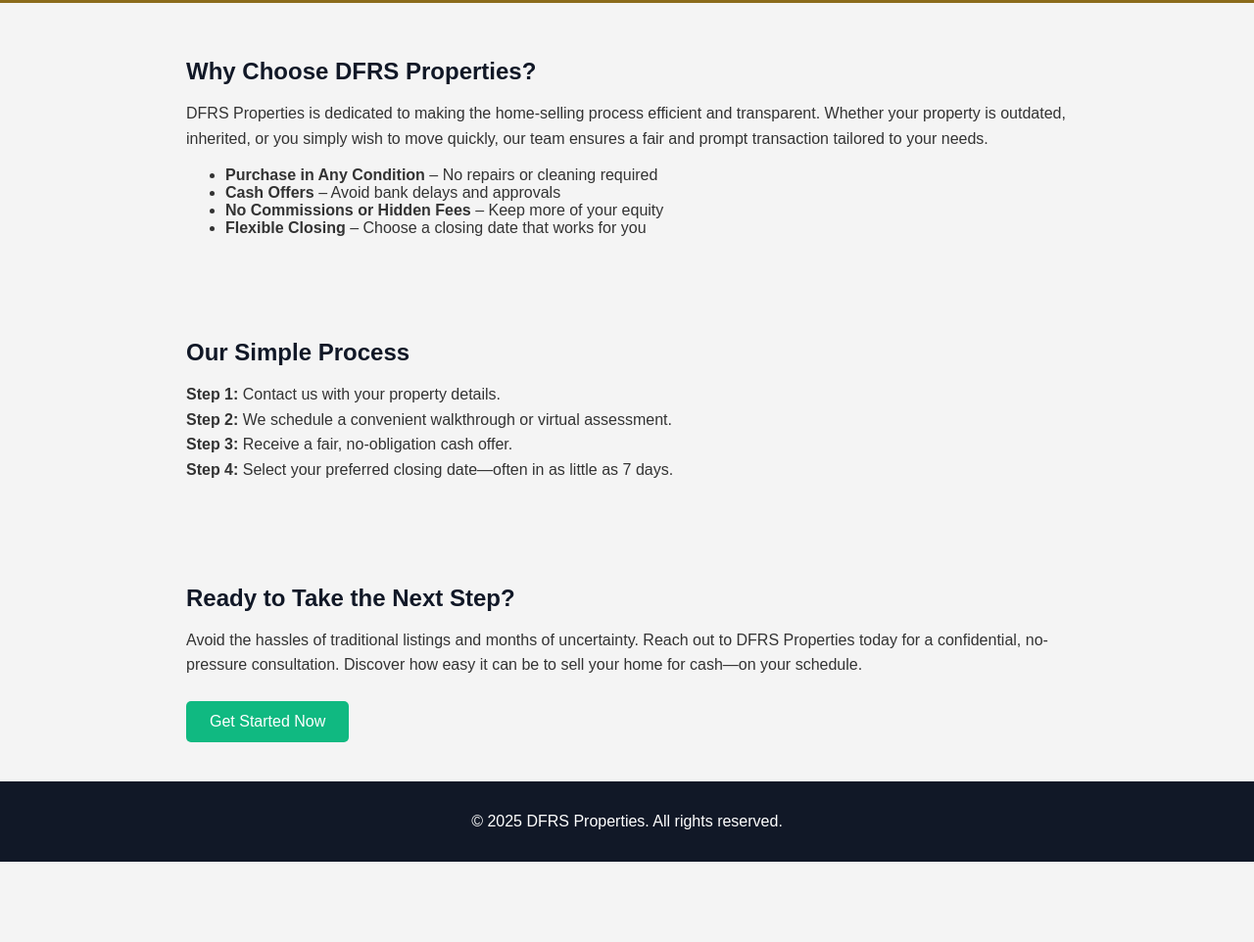
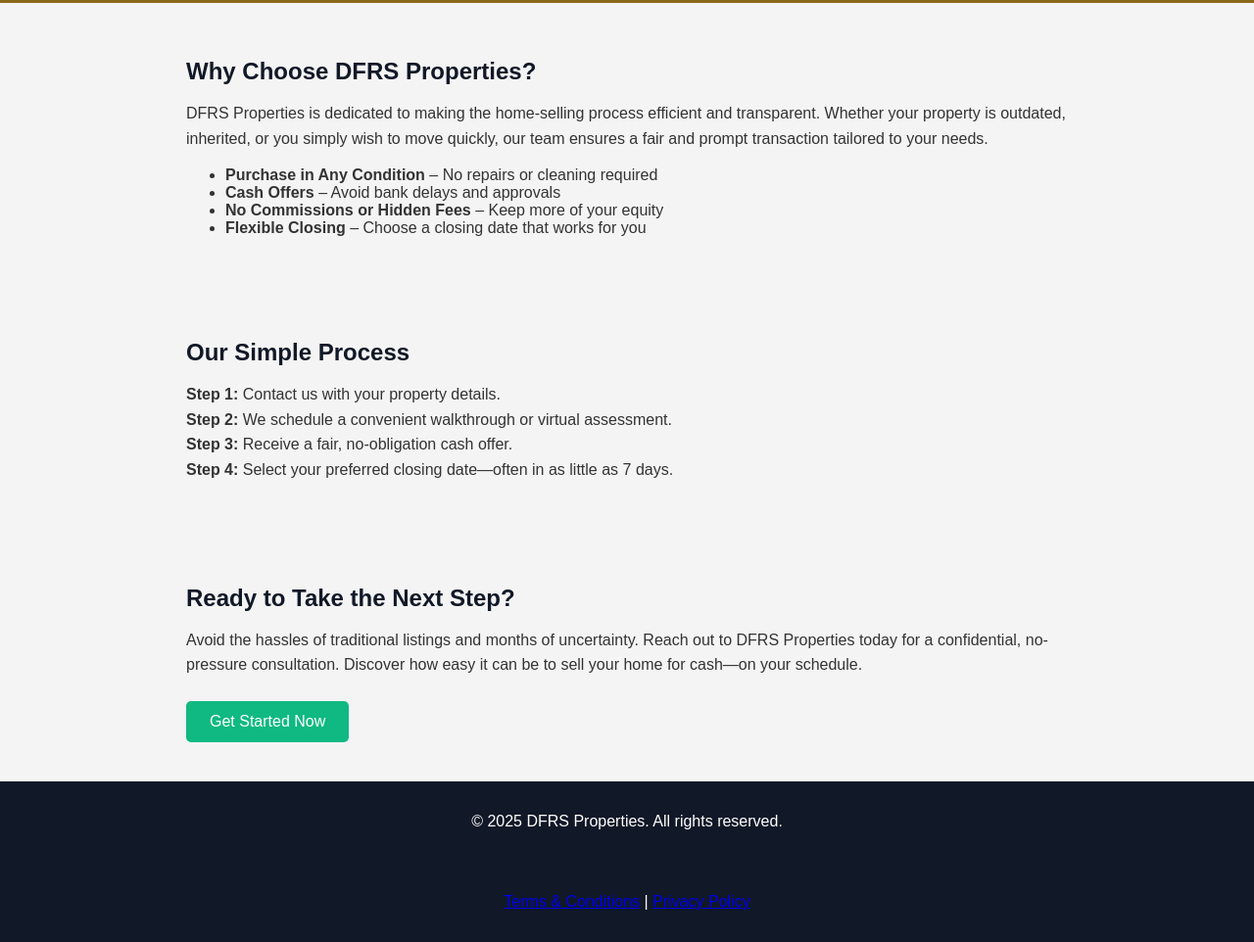
Before and after one commit to dfrsproperties/dfrsproperties.github.io, a plain HTML site: page index.html in a window 1280 px wide. Shown: the part 500-1462 px from the top of the page at 98% size. Before the commit the page ends 1380 px from the top, so only its background shows below. Drawn offline with Linux system fonts and the light colour scheme.

Commit message:
Update index.html

```diff
--- a/index.html
+++ b/index.html
@@ -139,3 +139,9 @@
   </footer>
 </body>
 </html>
+<footer>
+  <p>
+    <a href="terms.html">Terms & Conditions</a> |
+    <a href="privacy.html">Privacy Policy</a>
+  </p>
+</footer>
```
